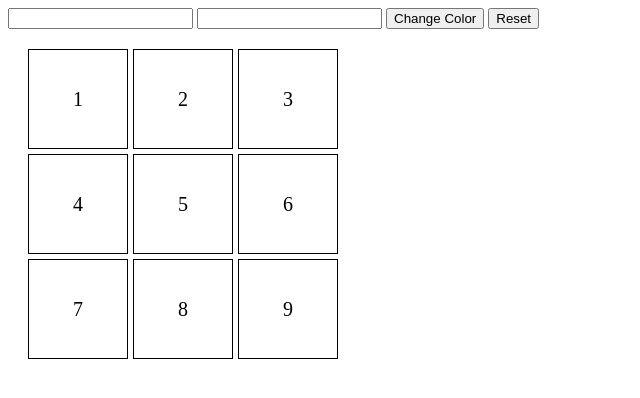
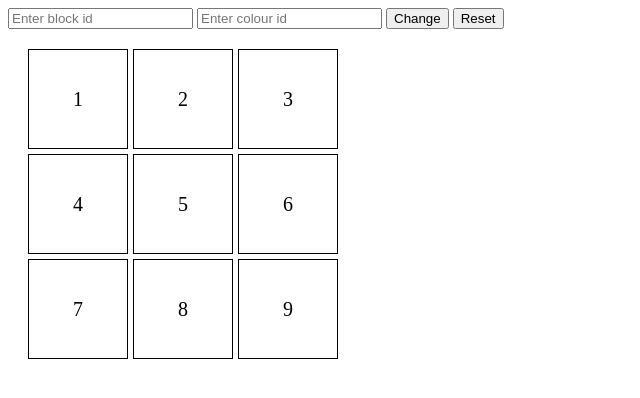
Before and after one commit to acciojob/Replit-Asian-Paints-naspnrd, a website: page main.html in a window 1280 px wide. Shown: the whole page, without its empty margins (0-640 px from the left). Drawn offline with Linux system fonts and the light colour scheme.

Commit message:
created a submission

```diff
--- a/main.html
+++ b/main.html
@@ -9,9 +9,9 @@
 <body>
 	<!-- the entire body must be written by student -->
 
-    <input type="text" id="block_id" >
-	 <input type="text" id="colour_id">
-	  <button id="change_button">Change Color</button>
+    <input type="text" id="block_id" placeholder="Enter block id">
+	 <input type="text" id="colour_id" placeholder="Enter colour id">
+	  <button id="change_button">Change</button>
     <button id="reset_button">Reset</button>
 	<div id="grid-container">
 		<div class="grid-item" id="1">1</div>
```
